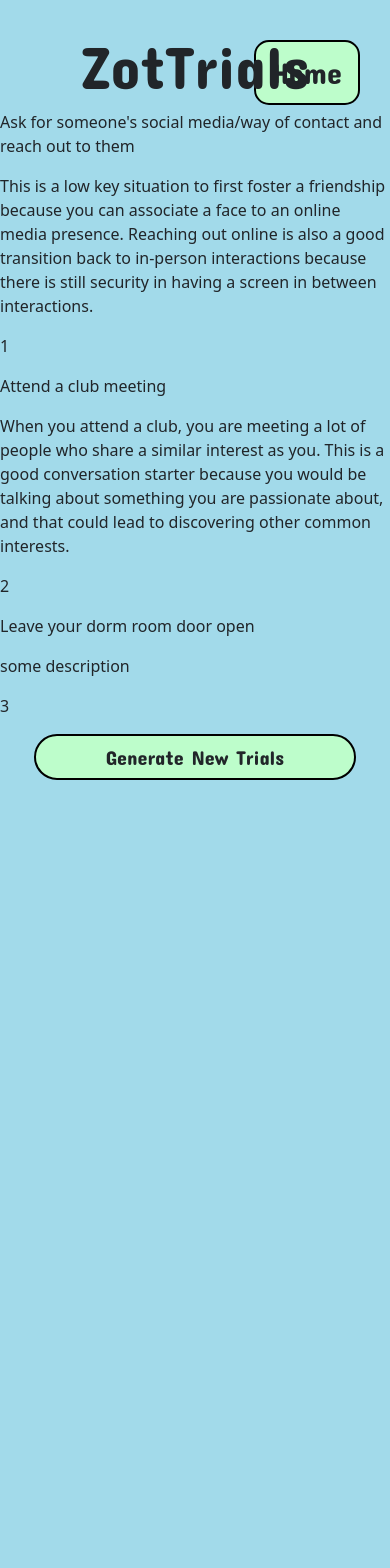
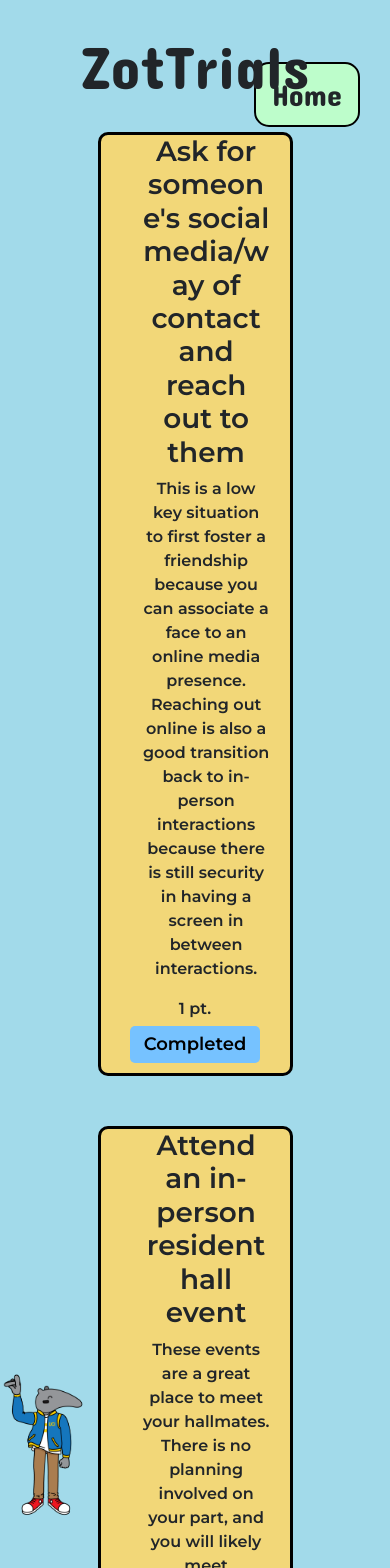
Before and after one commit to michellelin1/Zotciety, a React (Create React App) app: page /challenges in a window 390 px wide. Shown: the top 1568 px of the page. Before the commit the page ends 844 px from the top, so only its background shows below. Built offline with nearby package versions, Linux system fonts and the light colour scheme.

Commit message:
updated prompts and challenges page

```diff
--- a/src/components/activityCard/ActivityCard.css
+++ b/src/components/activityCard/ActivityCard.css
@@ -6,31 +6,26 @@
   width: 50%;
   border-radius: 10px;
   border: solid black 3px;
-  /* display: flex;
-  justify-content: space-between; */
   font-family: "Montserrat";
   font-weight: bold;
+  margin-bottom: 50px;
 }
 .first {
-  width: 50%;
+  width: 80%;
   margin-left: 40px;
 }
 .second {
   position: relative;
-  /* margin-right: 50px; */
 }
 .second p {
   margin-top: 0;
   float: right;
   padding-left: 50px;
 }
-.second .button {
-  padding-top: 400px;
+.button {
   margin-bottom: 10px;
-  /* margin-right: 100px; */
-  padding-left: 200px;
-  position: absolute;
   bottom: 0;
+  text-align: right;
 }
 .clickBtn {
   background-color: #76C2FF;
@@ -46,9 +41,8 @@
 @media screen and (max-width: 1000px) and (min-width: 727px) {
   .first {
     text-align: center;
-    margin-left: 80px;
+    margin-left: 40px;
     margin-right: 80px;
-    /* margin: auto; */
   }
   .second {
     text-align: center;
@@ -60,10 +54,10 @@
     padding-left: 0;
     margin-bottom: 5px;
   }
-  .second .button {
-    padding-left: 20px;
+  .button {
     padding-top: 5px;
-    position: inherit;
+    text-align: center;
+    position: relative;
   }
 }
 
@@ -83,10 +77,10 @@
     padding-left: 0;
     margin-bottom: 5px;
   }
-  .second .button {
-    padding-left: 20px;
-    padding-top: 5px;
-    position: inherit;
+  .button {
+]    padding-top: 5px;
+    text-align: center;
+    position: relative;
   }
 }
 
--- a/src/components/activityCard/ActivityCard.jsx
+++ b/src/components/activityCard/ActivityCard.jsx
@@ -1,15 +1,15 @@
 import React from 'react';
 import "./ActivityCard.css"
 
-export default function ActivityCard(activity) {
-//   let prompt = "Prompt"
-//   let description = "Lorem ipsum dolor sit amet, consectetur adipiscing elit. Aliquam sed fringilla erat, nec commodo metus. Nunc eleifend rhoncus rutrum. Pellentesque habitant morbi tristique senectus et netus et malesuada fames ac turpis egestas. Integer vitae orci at massa interdum convallis. Proin malesuada mauris tellus, non congue massa eleifend iaculis. Vestibulum quis velit augue. Vestibulum odio nulla, finibus non sodales ut, laoreet et tortor. Nam non nibh nec erat placerat porttitor in vitae nisi. Pellentesque et mattis diam, ut consectetur quam. fdfsfafewd, consectetur adipiscing elit. Aliquam sed fringilla erat, nec commodo metus. Nunc eleifend rhoncus rutrum. Pellentesque habitant morbi tristique senectus et netus et malesuada fames ac turpis egestas. Integer vitae orci at massa interdum convallis. Proin malesuada mauris tellus, non congue massa eleifend iaculis. Vestibulum quis velit augue. Vestibulum odio nulla, finibus non sodales ut, laoreet et tortor. Nam non nibh nec erat placerat porttitor in vitae nisi. Pellentesque et mattis diam, ut consectetur quam."
-//   let point = "points"
+export default function ActivityCard({pr, d, po}) {
+  let prompt = pr
+  let description = d
+  let point = po
 
   function CompletedButton() {
 
     function click() {
-      window.alert("hello")
+      prompt = "hello"
     }
 
     return (
@@ -20,14 +20,14 @@ export default function ActivityCard(activity) {
   return (
     <div class="card container">
       <div class="row">
-        <div class="first col">
-    			<h1><strong>{activity.prompt}</strong></h1>
-          <p>{activity.description}</p>
+        <div class="first col-2">
+    			<h1><strong>{prompt}</strong></h1>
+          <p>{description}</p>
         </div>
         <div class="second col">
-          <p>{activity.point}</p>
+          <p>{point} pt.</p>
+        </div>
           <div class="button"><CompletedButton /></div>
-        </div>
         </div>
     </div>
     );
--- a/src/pages/challenges/Challenges.css
+++ b/src/pages/challenges/Challenges.css
@@ -5,6 +5,7 @@
     font-family: 'Concert One';
     font-size: 60px;
     margin-top: 30px;
+    margin-bottom: 30px;
 }
 
 /* body {
@@ -33,3 +34,10 @@
     padding-left: 70px;
     padding-right: 70px;
 }
+
+.challengesBackground {
+  background-image: url("/public/sa_zotting_anteater.png");
+  background-position: left -5% bottom 40%;
+  background-repeat: no-repeat;
+  background-size: 30%;
+}
--- a/src/pages/challenges/Challenges.jsx
+++ b/src/pages/challenges/Challenges.jsx
@@ -72,22 +72,18 @@ export function Challenges() {
 	}
 
 	const listChallenges = currChallenges.map(challenge =>
-		<div key={challenge.challenge}>
-			<p>{challenge.challenge}</p>
-			<p>{challenge.description}</p>
-			<p>{challenge.points}</p>
-		</div>
+		<ActivityCard pr={challenge.challenge} d={challenge.description} po={challenge.points} />
 	);
 
   return (
-    <div>
+    <div class="challengesBackground">
 			<h1 className="title">ZotTrials</h1>
 			<Link to="/">
 				<button type="button" className="btn btn-lg home-btn">Home</button>
 			</Link>
 			{listChallenges}
 			{/* <button className="btn refresh-btn">hi</button> */}
-			<center><button type="button" className="btn refresh-btn" onClick={() => newChallenges()}>Generate New Trials</button></center>
+			<center><button type="button" className="btn refresh-btn mb-5" onClick={() => newChallenges()}>Generate New Trials</button></center>
     </div>
     );
 }
--- /dev/null
+++ b/src/pages/prompts/Prompts.css
@@ -0,0 +1,6 @@
+.promptBackground {
+  background-image: url("https://uci-pace.github.io/images/sa_selfie_anteaters.png");
+  background-position: right bottom;
+  background-repeat: no-repeat;
+  background-size: 30%;
+}
--- a/src/pages/prompts/Prompts.jsx
+++ b/src/pages/prompts/Prompts.jsx
@@ -1,5 +1,6 @@
 import { React, useState } from "react";
 import ActivityCard from "../../components/activityCard/ActivityCard"
+import './Prompts.css'
 import 'bootstrap/dist/css/bootstrap.min.css';
 import { Link } from "react-router-dom";
 
@@ -67,26 +68,21 @@ export function Prompts() {
 
 
 	function newPrompts() {
-		setCurrPrompts(randomPrompts([prompts]))
+		setCurrPrompts(randomPrompts(prompts))
 	}
 
 	const listPrompts = currPrompts.map(prompt =>
-		<div key={prompt.prompt}>
-			<p>{prompt.prompt}</p>
-			<p>{prompt.description}</p>
-			<p>{prompt.points}</p>
-		</div>
+		<ActivityCard pr={prompt.prompt} d={prompt.description} po={prompt.points} />
 	);
 
   return (
-    <div>
+    <div class="promptBackground">
 			<h1 className="title">ZotPrompts</h1>
 			<Link to="/">
 				<button type="button" className="btn btn-lg home-btn">Home</button>
 			</Link>
 			{listPrompts}
-      <ActivityCard />
-			<center><button type="button" className="btn refresh-btn" onClick={() => newPrompts()}>Generate New Trials</button></center>
+			<center><button type="button" className="btn refresh-btn mb-5" onClick={() => newPrompts()}>Generate New Prompts</button></center>
     </div>
     );
 }
```
Also changed, not shown: public/sa_selfie_anteaters.png (added), public/sa_zotting_anteater.png (added).
